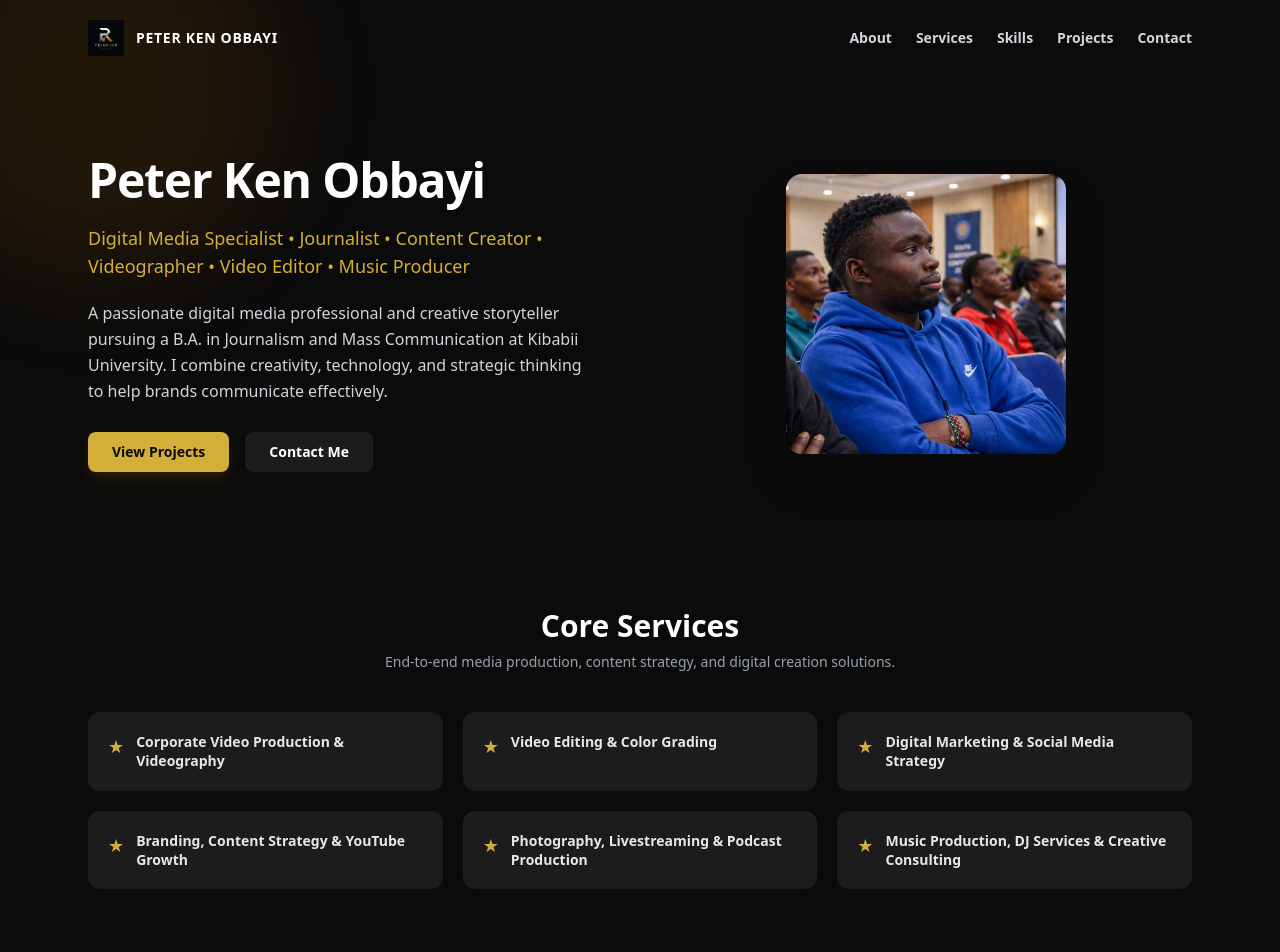
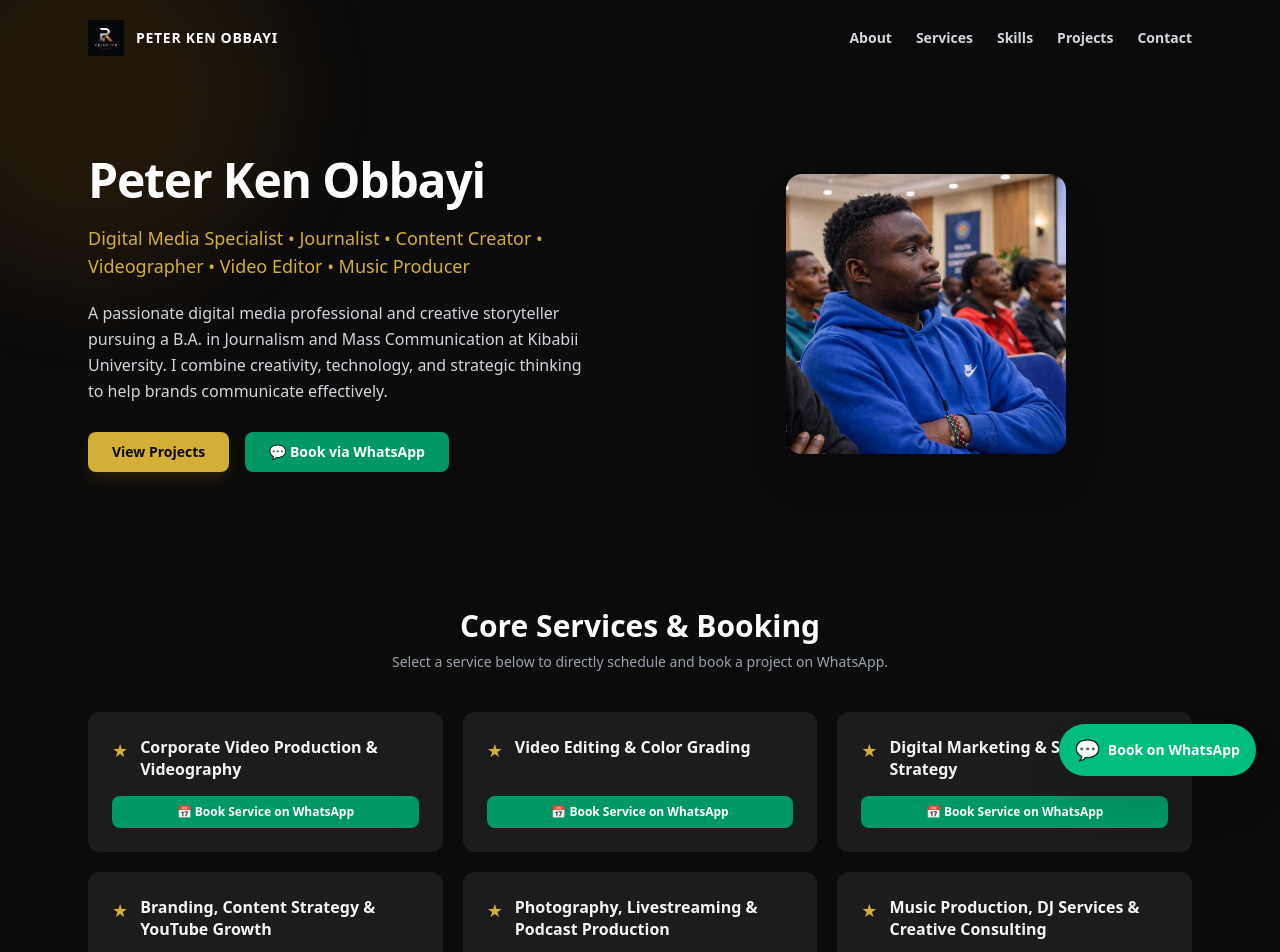
Before and after one commit to brianwaita88-sys/peter-portfolio, a Next.js app: page / in a window 1280 px wide. Shown: the top 952 px of the page. Built offline with nearby package versions, Linux system fonts and the light colour scheme.

Commit message:
feat: integrate WhatsApp direct booking links and floating chat widget

```diff
--- a/app/page.tsx
+++ b/app/page.tsx
@@ -83,13 +83,27 @@ const hobbies = [
 ];
 
 export default function Home() {
+  const whatsappNumber = "254707537823";
+
   return (
     <main className="min-h-screen text-white font-sans relative overflow-hidden" style={{ backgroundColor: '#0B0B0B' }}>
 
-      {/* Animated Background Lights */}
+      {/* Animated Ambient Glows */}
       <div className="absolute top-[-100px] left-[-100px] w-96 h-96 bg-amber-500/10 rounded-full blur-3xl animate-pulse pointer-events-none"></div>
       <div className="absolute top-1/3 right-[-100px] w-96 h-96 bg-yellow-600/10 rounded-full blur-3xl animate-pulse pointer-events-none" style={{ animationDelay: '2s' }}></div>
       <div className="absolute bottom-1/4 left-[-100px] w-96 h-96 bg-amber-600/10 rounded-full blur-3xl animate-pulse pointer-events-none" style={{ animationDelay: '4s' }}></div>
+
+      {/* Floating WhatsApp Quick-Booking Button */}
+      <a
+        href={`https://wa.me/${whatsappNumber}?text=Hello%20Peter,%20I%20visited%20your%20website%20and%20would%20like%20to%20inquire%20about%20booking%20your%20services.`}
+        target="_blank"
+        rel="noopener noreferrer"
+        className="fixed bottom-6 right-6 z-50 bg-emerald-500 hover:bg-emerald-600 text-white font-bold px-4 py-3 rounded-full shadow-2xl flex items-center gap-2 transition duration-300 hover:scale-105"
+        aria-label="Chat and book on WhatsApp"
+      >
+        <span className="text-xl">💬</span>
+        <span className="hidden sm:inline text-sm">Book on WhatsApp</span>
+      </a>
 
       {/* Header / Navbar */}
       <header className="relative z-10 max-w-6xl mx-auto px-6 py-5 flex justify-between items-center">
@@ -140,11 +154,12 @@ export default function Home() {
               View Projects
             </a>
             <a
-              href="#contact"
-              className="px-6 py-2.5 text-white font-semibold text-sm rounded-lg transition duration-300 hover:bg-zinc-800 hover:scale-105"
-              style={{ backgroundColor: '#1C1C1C' }}
+              href={`https://wa.me/${whatsappNumber}?text=Hello%20Peter,%20I%20would%20like%20to%20book%20a%20consultation%20service.`}
+              target="_blank"
+              rel="noopener noreferrer"
+              className="px-6 py-2.5 bg-emerald-600 hover:bg-emerald-500 text-white font-semibold text-sm rounded-lg transition duration-300 hover:scale-105 flex items-center gap-2"
             >
-              Contact Me
+              💬 Book via WhatsApp
             </a>
           </div>
         </div>
@@ -168,20 +183,31 @@ export default function Home() {
 
       </section>
 
-      {/* Core Services Section */}
+      {/* Core Services Section with Direct WhatsApp Booking */}
       <section className="relative z-10 py-14 px-6 max-w-6xl mx-auto" id="services">
         <div className="text-center mb-10">
-          <h2 className="text-2xl md:text-3xl font-bold mb-2 text-white">Core Services</h2>
+          <h2 className="text-2xl md:text-3xl font-bold mb-2 text-white">Core Services & Booking</h2>
           <p className="text-gray-400 text-sm">
-            End-to-end media production, content strategy, and digital creation solutions.
+            Select a service below to directly schedule and book a project on WhatsApp.
           </p>
         </div>
 
         <div style={{ display: 'grid', gridTemplateColumns: 'repeat(auto-fit, minmax(280px, 1fr))', gap: '1.25rem' }}>
           {coreServices.map((service, idx) => (
-            <div key={idx} className="p-5 rounded-xl flex items-start gap-3 transition duration-300 hover:-translate-y-1 hover:shadow-xl hover:shadow-amber-500/5" style={{ backgroundColor: '#1C1C1C' }}>
-              <span className="text-lg" style={{ color: '#D4AF37' }}>★</span>
-              <p className="font-semibold text-gray-200 text-sm leading-snug">{service}</p>
+            <div key={idx} className="p-6 rounded-xl flex flex-col justify-between space-y-4 transition duration-300 hover:-translate-y-1 hover:shadow-xl hover:shadow-amber-500/5" style={{ backgroundColor: '#1C1C1C' }}>
+              <div className="flex items-start gap-3">
+                <span className="text-lg" style={{ color: '#D4AF37' }}>★</span>
+                <p className="font-bold text-gray-100 text-base leading-snug">{service}</p>
+              </div>
+
+              <a
+                href={`https://wa.me/${whatsappNumber}?text=Hello%20Peter,%20I%20would%20like%20to%20book%20your%20service:%20"${encodeURIComponent(service)}"`}
+                target="_blank"
+                rel="noopener noreferrer"
+                className="w-full text-center text-xs font-bold py-2 rounded-lg bg-emerald-600 hover:bg-emerald-500 text-white transition duration-200 flex items-center justify-center gap-1.5"
+              >
+                📅 Book Service on WhatsApp
+              </a>
             </div>
           ))}
         </div>
@@ -313,17 +339,26 @@ export default function Home() {
         <div className="max-w-4xl mx-auto px-6 space-y-6">
           <h2 className="text-2xl md:text-3xl font-bold text-white">Let's Work Together</h2>
           <p className="text-gray-300 text-sm max-w-lg mx-auto leading-relaxed">
-            Have a project in mind or want to collaborate on stories and digital experiences? Get in touch today.
+            Have a project in mind or want to book services? Get in touch today.
           </p>
 
-          {/* Action Buttons for Direct Email & Call */}
+          {/* Action Buttons for WhatsApp, Email & Phone */}
           <div className="flex flex-col sm:flex-row justify-center items-center gap-4 pt-2">
+            <a
+              href={`https://wa.me/${whatsappNumber}?text=Hello%20Peter,%20I%20would%20like%20to%20book%20a%20service.`}
+              target="_blank"
+              rel="noopener noreferrer"
+              className="w-full sm:w-auto px-6 py-3 font-bold rounded-lg shadow transition duration-300 hover:scale-105 flex items-center justify-center gap-2 text-sm bg-emerald-600 text-white hover:bg-emerald-500"
+            >
+              💬 WhatsApp Booking
+            </a>
+
             <a
               href="mailto:Obbayipeter050@gmail.com"
               className="w-full sm:w-auto px-6 py-3 font-bold rounded-lg shadow transition duration-300 hover:scale-105 flex items-center justify-center gap-2 text-sm"
               style={{ backgroundColor: '#D4AF37', color: '#0B0B0B' }}
             >
-              ✉️ Email: Obbayipeter050@gmail.com
+              ✉️ Email Direct
             </a>
 
             <a
```
